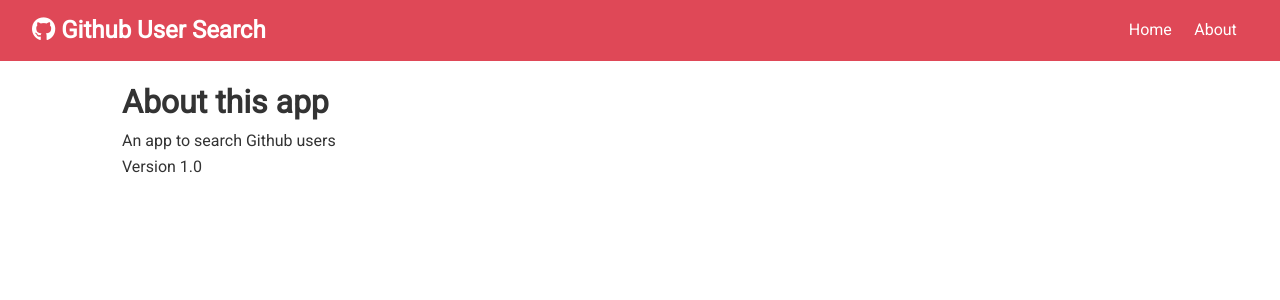
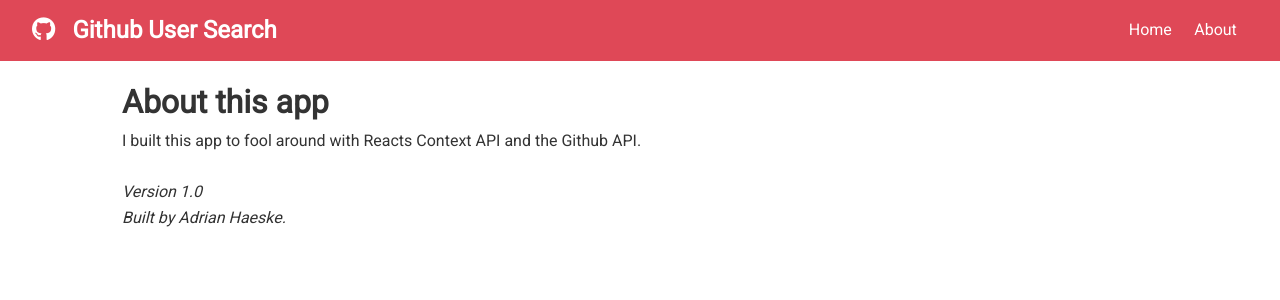
Before and after one commit to adriancommits/github-user-search, a React (Create React App) app: page /about in a window 1280 px wide. Shown: the top 300 px of the page. Built offline with nearby package versions, Linux system fonts and the light colour scheme.

Commit message:
added home link to Logo

```diff
--- a/src/components/layout/Navbar.js
+++ b/src/components/layout/Navbar.js
@@ -6,8 +6,9 @@ const Navbar = ({ icon, title }) => {
   return (
     <nav className="navbar bg-primary">
       <h1>
-        <i className={icon} /> {title}
+        <i className={icon} /> <Link to="/">{title}</Link>
       </h1>
+
       <ul>
         <li>
           <Link to="/">Home</Link>
--- a/src/components/pages/About.js
+++ b/src/components/pages/About.js
@@ -4,8 +4,16 @@ const About = () => {
   return (
     <>
       <h1>About this app</h1>
-      <p>An app to search Github users</p>
-      <p>Version 1.0</p>
+      <p>
+        I built this app to fool around with Reacts Context API and the Github
+        API.
+      </p>
+      <br />
+      <p>
+        <em>Version 1.0</em>
+        <br />
+        <em>Built by Adrian Haeske.</em>{" "}
+      </p>
     </>
   );
 };
```
